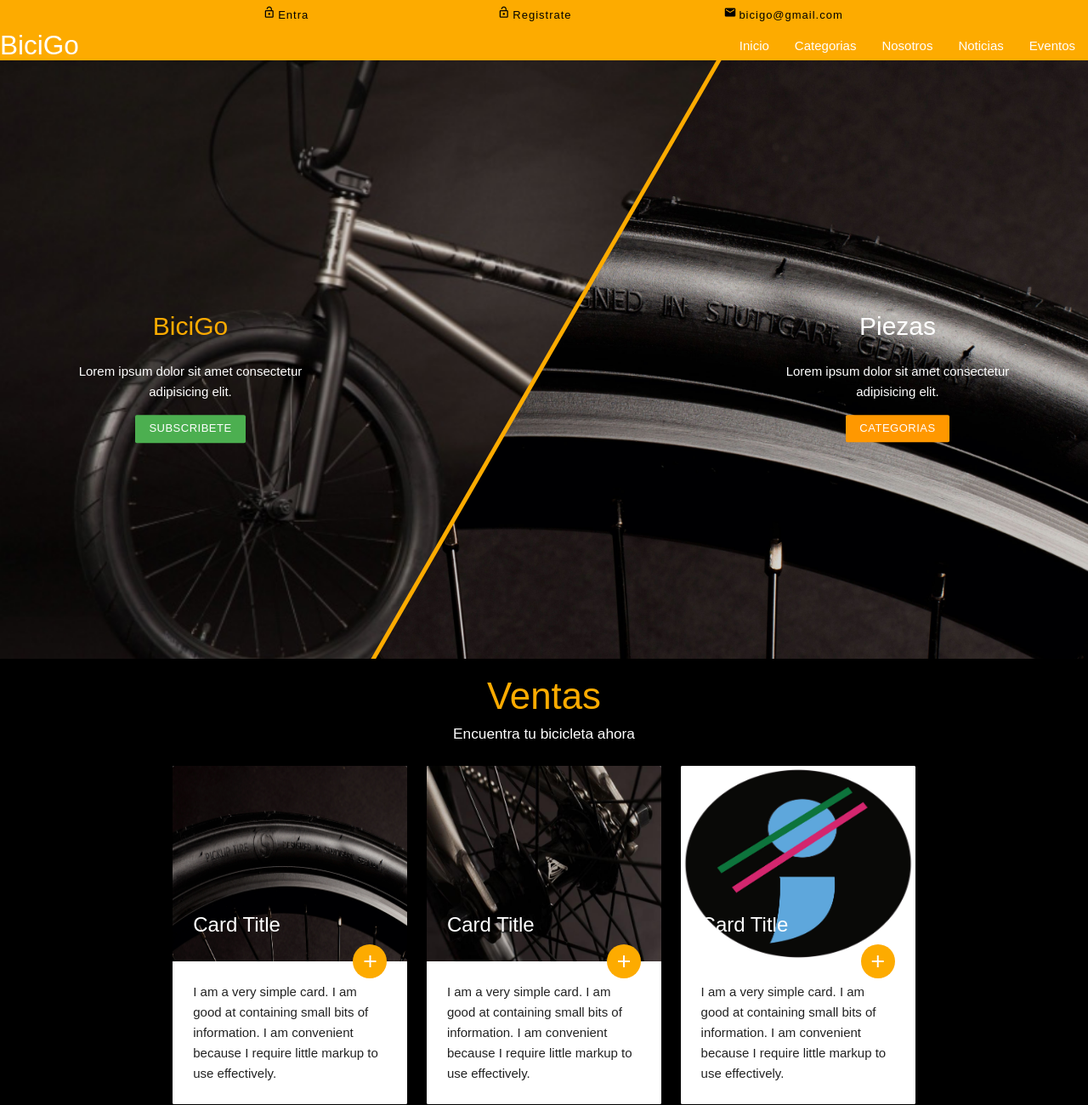
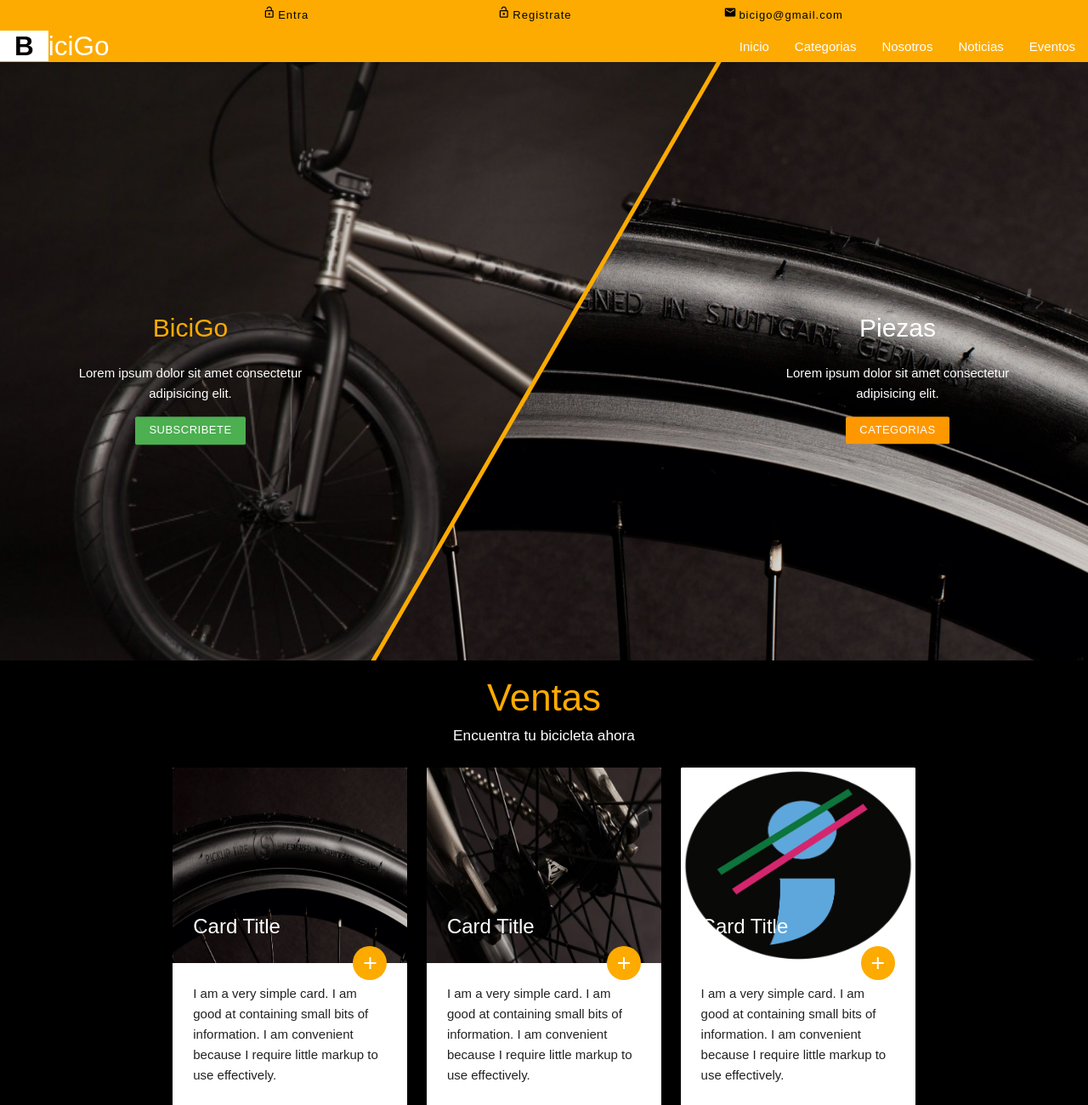
Before and after one commit to DulcePC/biciGo, a PHP site: page / in a window 1280 px wide. Shown: the top 1300 px of the page at 85% size. Run offline with PHP 8.4, Linux system fonts and the light colour scheme; some libraries are stand-ins or nearby versions.

Commit message:
Logo
Estilos para el logo adds

```diff
--- a/css/index.css
+++ b/css/index.css
@@ -50,8 +50,8 @@ ul{
     }
 }
 .navprincipal {
-    height: 35px;
-    line-height: 35px;
+    height: 37px;
+    line-height: 37px;
     background-color: #FDAB00;
 }
 .logo{
@@ -62,6 +62,17 @@ ul{
     width: 100%;
     min-height: 55vw;
     overflow: hidden;
+}
+.navprincipal  .brand-logo a{
+    letter-spacing: 1px;
+    font-size: 1.4em;
+}
+#b{
+    background-color: white;
+    color:black;
+    padding: 0 17px;
+    font-weight: bold;
+
 }
 .layer{
     position: absolute;
--- a/js/index.js
+++ b/js/index.js
@@ -18,4 +18,6 @@ document.addEventListener('DOMContentLoaded', function(){
 });
 $(document).ready(function(){
     $('.parallax').parallax();
+    $(".modal").modal();
+
 });
--- a/view/index.php
+++ b/view/index.php
@@ -11,19 +11,18 @@
 
 </head>
 <body>
-    <!-- creo que eliminaremos esto porque no se vuelve responsive, o lo escondemos para para movil o lo hacemos con flexbox ( a trabajar)-->
     <div class="submenu">
        <div class="container">
            <ul class="col l12">
-               <li class="col s3"><a><i class="material-icons tiny">lock_open</i>Entra</a></li>
-               <li class="col s3"><a><i class="material-icons tiny">lock_open</i>Registrate<a></li>
+               <li class="col s3"><a class="modal-trigger" href="#entrar"><i class="material-icons tiny">lock_open</i>Entra</a></li>
+               <li class="col s3"><a><i class="material-icons  tiny">lock_open</i>Registrate<a></li>
                <li class="col s3"><a><i class="material-icons tiny">mail</i>bicigo@gmail.com</a></li>
            </ul>
        </div>
     </div>
     <nav class="navprincipal">
         <div class="nav-wrapper">
-            <a href="#" class="brand-logo"><span>B</span>iciGo</a>
+            <a href="#" class="brand-logo"><span id="b">B</span>iciGo</a>
             <ul id="nav-mobile" class="right hide-on-med-and-down">
                 <li><a href="sass.html">Inicio</a></li>
                 <li><a href="badges.html">Categorias</a></li>
@@ -294,6 +293,22 @@
             </div>
         </div>
     </div>
+    <!--MODALS!-->
+    <div id="entrar" class="modal">
+        <div class="modal-content">
+            <h4>Modal Header</h4>
+            <p>A bunch of text</p>
+        </div>
+        <div class="modal-footer">
+            <a href="#!" class="modal-close waves-effect waves-green btn-flat">Agree</a>
+        </div>
+    </div>
+
+
+
+
+
+
 </footer>
     <script type="text/javascript" src="https://code.jquery.com/jquery-3.2.1.min.js"></script>
     <script src="https://cdnjs.cloudflare.com/ajax/libs/materialize/1.0.0-rc.2/js/materialize.min.js"></script>
```
